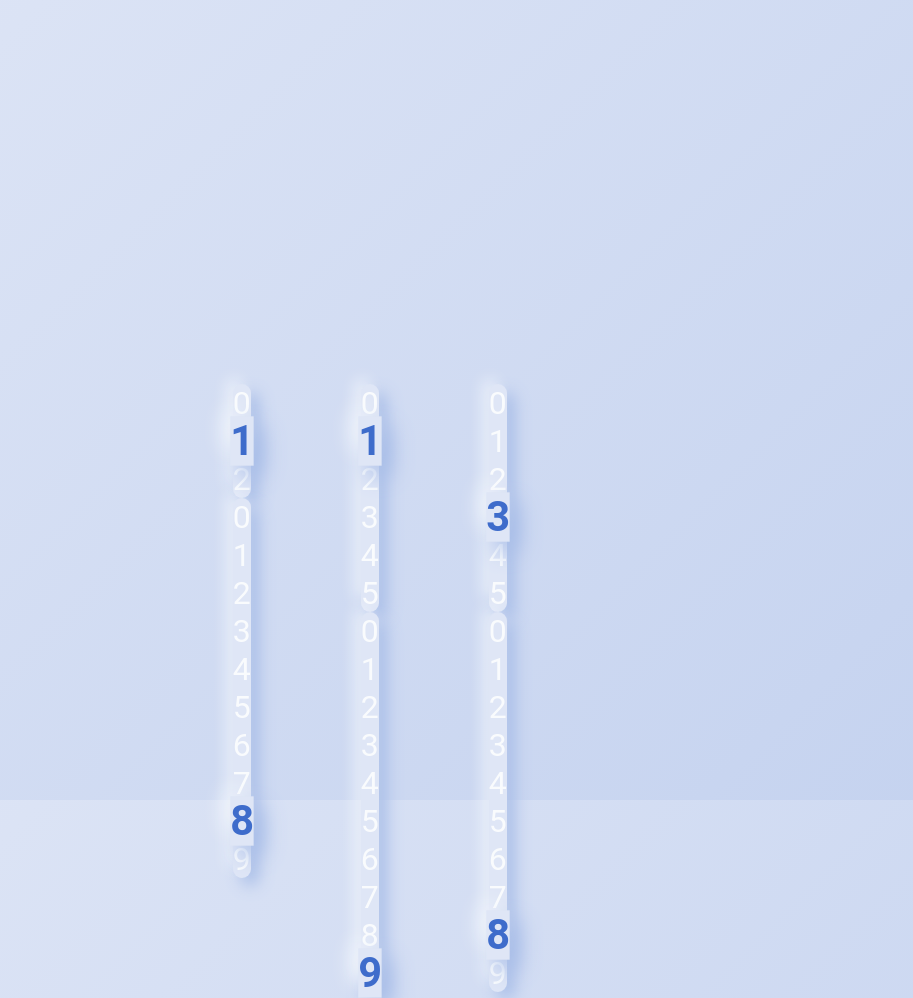
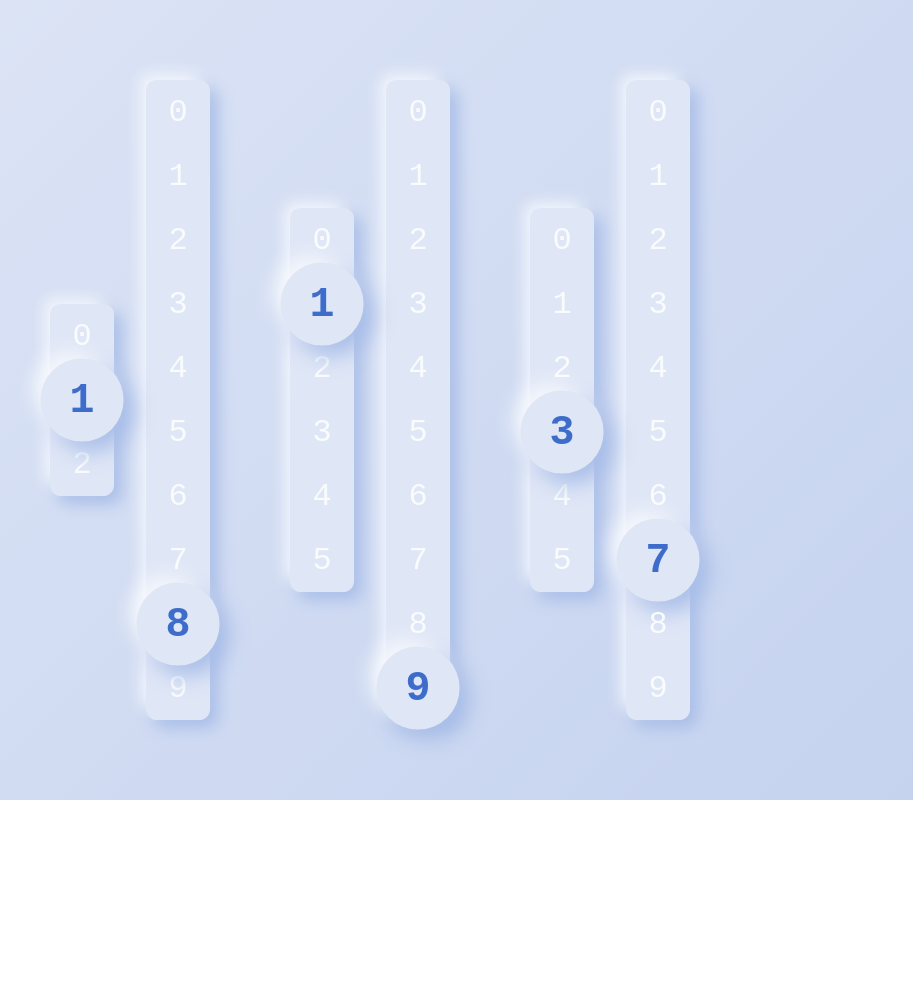
Before and after one commit to GiorgioMigliaccio08/Orologio-Smart, a plain HTML site: page index.html in a window 1280 px wide. Shown: the whole page, without its empty margins (270-1183 px from the left). After the commit the page ends 800 px from the top, so only its background shows below. Drawn offline with Linux system fonts and the light colour scheme.

Commit message:
Modify Style Css

```diff
--- a/style.css
+++ b/style.css
@@ -5,23 +5,51 @@
 }
 
 body {
-  font-family: "Roboto", monospace;
+  font-family: "Roboto Mono", monospace;
   font-size: 4vmin;
   min-height: 100vh;
   display: grid;
+  place-items: center;
   overflow: hidden;
-  place-items: center;
   background: linear-gradient(-45deg, #c4d2ef, #dfe6f6);
+}
+
+.clock {
+  display: grid;
+  grid-template-columns: repeat(3, 1fr);
+  grid-gap: 10vmin;
+  position: relative;
+  padding: 4vmin;
+  align-items: center; /* Allinea le colonne tra loro */
 }
 
 .ore,
 .minuti,
 .secondi {
+  display: grid;
+  grid-template-columns: 1fr 1fr;
+  grid-gap: 4vmin;
+  align-items: center; /* Assicura l'allineamento verticale */
+}
+
+.strip {
+  transition: transform 500ms ease-in-out;
+  border-radius: 1.333vmin;
+  background-color: #dfe6f6;
+  box-shadow: -1vmin -1vmin 2vmin -0.5vmin #f9fbfd, 1vmin 1vmin 2vmin #a9bee8;
+  display: flex;
+  flex-direction: column;
+  align-items: center; /* Centra i numeri all'interno della strip */
+  justify-content: center;
+}
+
+.number {
   user-select: none;
   width: 8vmin;
   height: 8vmin;
-  display: grid;
-  place-items: center;
+  display: flex;
+  justify-content: center;
+  align-items: center;
   color: #f9fbfd;
   transition: all 500ms 100ms ease;
   border-radius: 50%;
@@ -34,19 +62,3 @@ body {
   background-color: #dfe6f6;
   box-shadow: -1vmin -1vmin 2vmin -0.5vmin #f9fbfd, 1vmin 1vmin 2vmin #a9bee8;
 }
-
-.strip {
-  transition: transform 500ms ease-in-out;
-  border-radius: 1.33333333333vmin;
-  background-color: #dfe6f6;
-  box-shadow: -1vmin -1vmin 2vmin -0.5vmin #f9fbfd, 1vmin 1vmin 2vmin #a9bee8;
-}
-
-.clock {
-  display: grid;
-  grid-template-columns: repeat(3, 1fr);
-  grid-gap: 8vmin;
-  height: 4vmin;
-  position: relative;
-  padding: 0 4vmin;
-}
```
